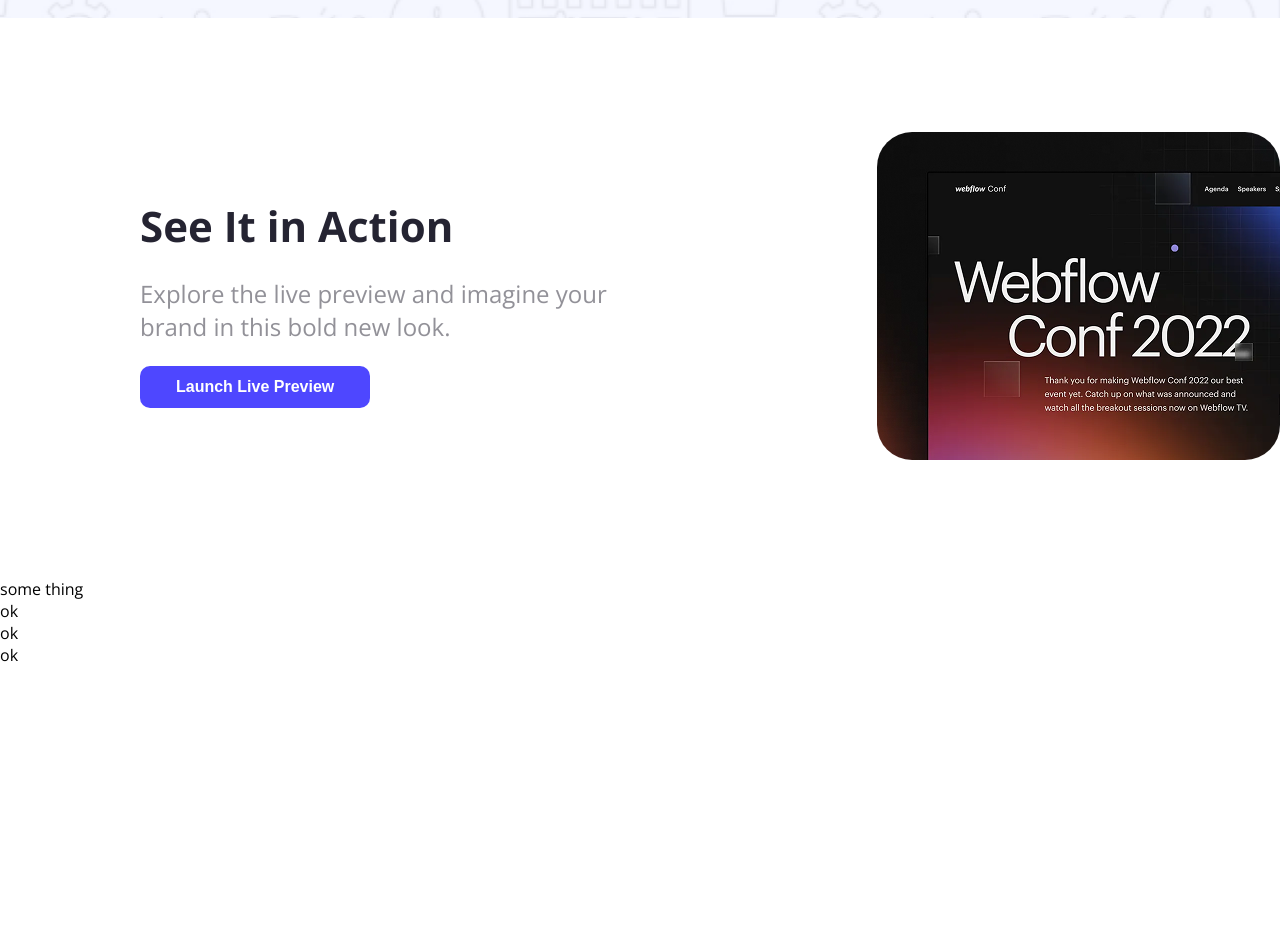
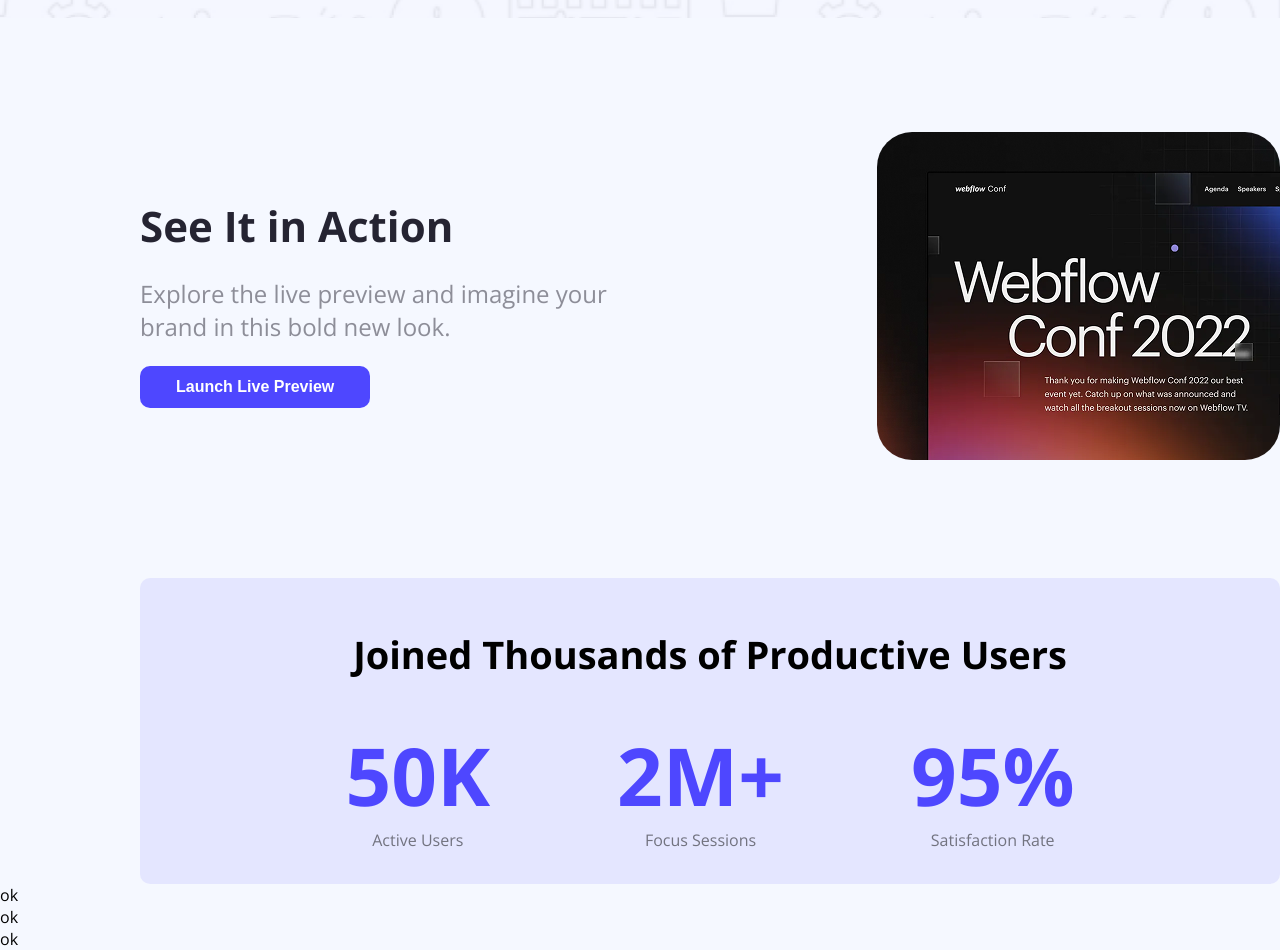
Before and after one commit to nafiz512/assignment-B12A01-Programming-Hero, a plain HTML site: page index.html in a window 1280 px wide. Shown: the part 680-1630 px from the top of the page. Before the commit the page ends 1346 px from the top, so only its background shows below. Drawn offline with nearby package versions, Linux system fonts and the light colour scheme.

Commit message:
product section completed

```diff
--- a/index.html
+++ b/index.html
@@ -32,8 +32,23 @@
             </div>
         </section>
         <section class="product-section">
-            <div>some thing </div>
-            <div></div>
+            <div class="product-content">
+                <h4 class="product-content-title">Joined Thousands of Productive Users</h4>
+                <div class="product-content-info">
+                    <div class="prod-info-statistics">
+                        <h2 >50K</h2>
+                        <p>Active Users</p>
+                    </div class="prod-info-statistics">
+                    <div class="prod-info-statistics">
+                        <h2 >2M+</h2>
+                        <p>Focus Sessions</p>
+                    </div>
+                    <div class="prod-info-statistics">
+                        <h2 >95%</h2>
+                        <p>Satisfaction Rate</p>
+                    </div>
+                </div>
+            </div>
         </section>
         <section class="user-section">
             <div>ok </div>
--- a/styles/style.css
+++ b/styles/style.css
@@ -1,6 +1,7 @@
 *{
     margin: 0;
     padding: 0;
+    background-color: #F5F8FF;
 }
 .open-sans-ralewayfont {
   font-family: "Open Sans", sans-serif;
@@ -19,6 +20,10 @@
     font-size:16px ;
     font-weight: bold;
 }
+.btn:hover{
+    background-color: #918fbe;
+    cursor:pointer;
+}
 /* header style  */
 header{
     background-image: url("../assets/Hero-bg.png");
@@ -36,6 +41,7 @@ header{
     display: flex;
     justify-content: space-between;
     align-items: center;
+    background:transparent;
 }
 
 .navbar h3{
@@ -47,6 +53,7 @@ header{
 /* web flow style  */
 
 .web-flow{
+    background: transparent;
     width: 905px;
     height: 237px;
     margin: 158px auto 152px auto;
@@ -54,8 +61,10 @@ header{
     flex-direction: column;
     justify-content: space-between;
     align-items: center;
+
 }
 .web-flow h3{
+    background: transparent;
     font-size: 65px;
     font-weight: bold;
     text-align: center;
@@ -69,7 +78,7 @@ header{
 
     width: 1140px;
     height: 328px;
-    margin: 116px 160px 116px 140px;
+    margin: 116px 160px 0px 140px;
     display: flex;
     justify-content: space-between;
     align-items: center;
@@ -96,3 +105,57 @@ header{
 .action-image img{
     border-radius: 35px;
 }
+
+/* end action section  */
+
+/* product style  */
+
+.product-section{
+
+    width: 1140px;
+    height: 306px;
+    background-color:rgb(78,71,255,0.1);
+    margin: 116px 160px 0px 140px;
+    border-radius: 10px;
+    display: flex;
+
+}
+.product-content
+{
+    height: 206px;
+    width: 856px;
+    margin: auto auto;
+    background: transparent;
+}
+.product-content-title{
+    text-align: center;
+    font-size: 38px;
+    font-weight: bold;
+    margin-bottom: 40px;
+    background: transparent;
+}
+
+.product-content-info{
+    display: flex;
+    justify-content: space-around;background: transparent;
+    /* background: transparent; */
+}
+.prod-info-statistics{
+    display: flex;
+    flex-direction: column;
+    justify-content: center;
+    align-items: center;
+    background: transparent;
+}
+.prod-info-statistics h2{
+    color: #4E47FF;
+    font-size: 80px;
+    font-weight: bold;
+    background: transparent;
+}
+.prod-info-statistics p{
+    color:rgb(0,0,0,0.5);
+    background: transparent;
+}
+
+/* end of product style */
```
